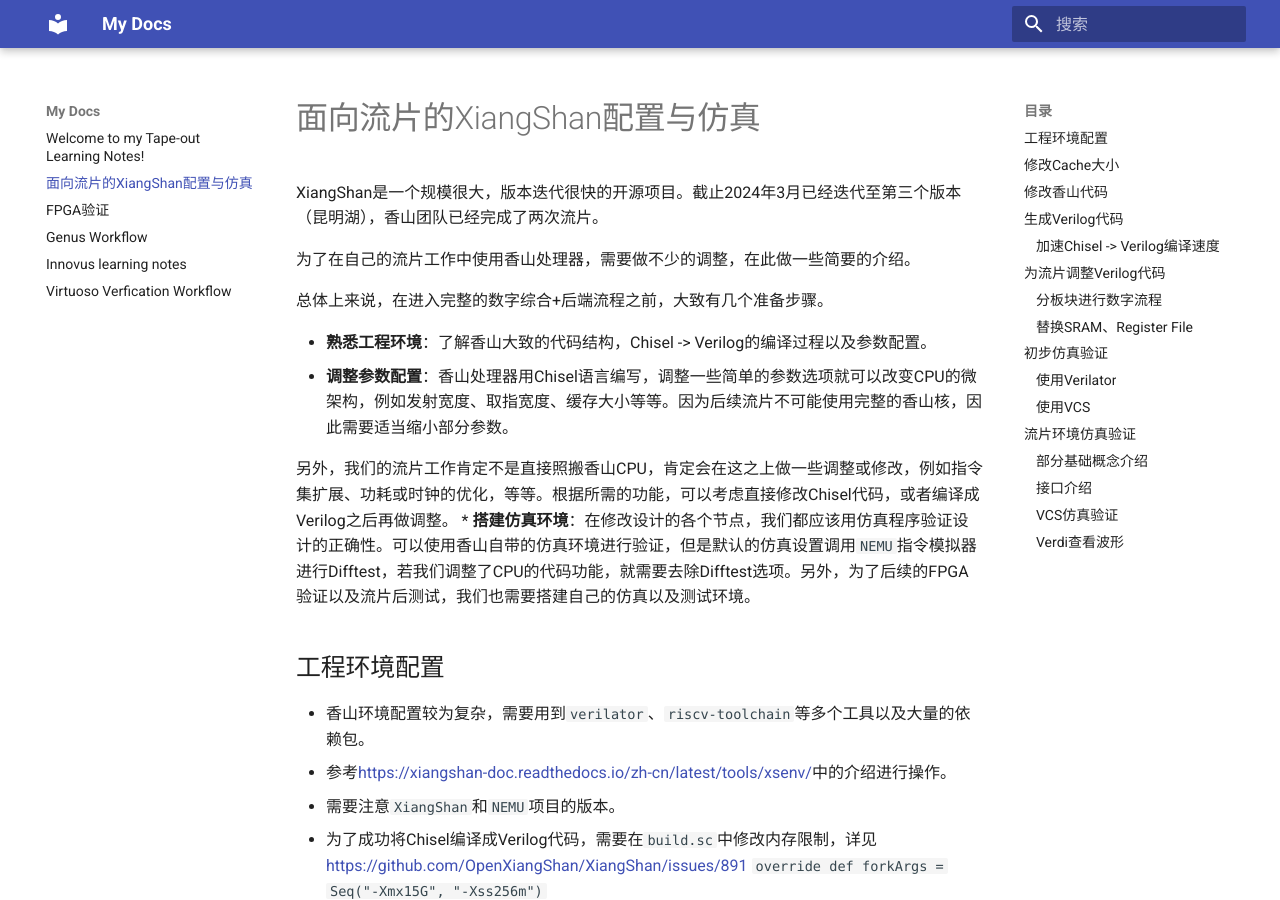
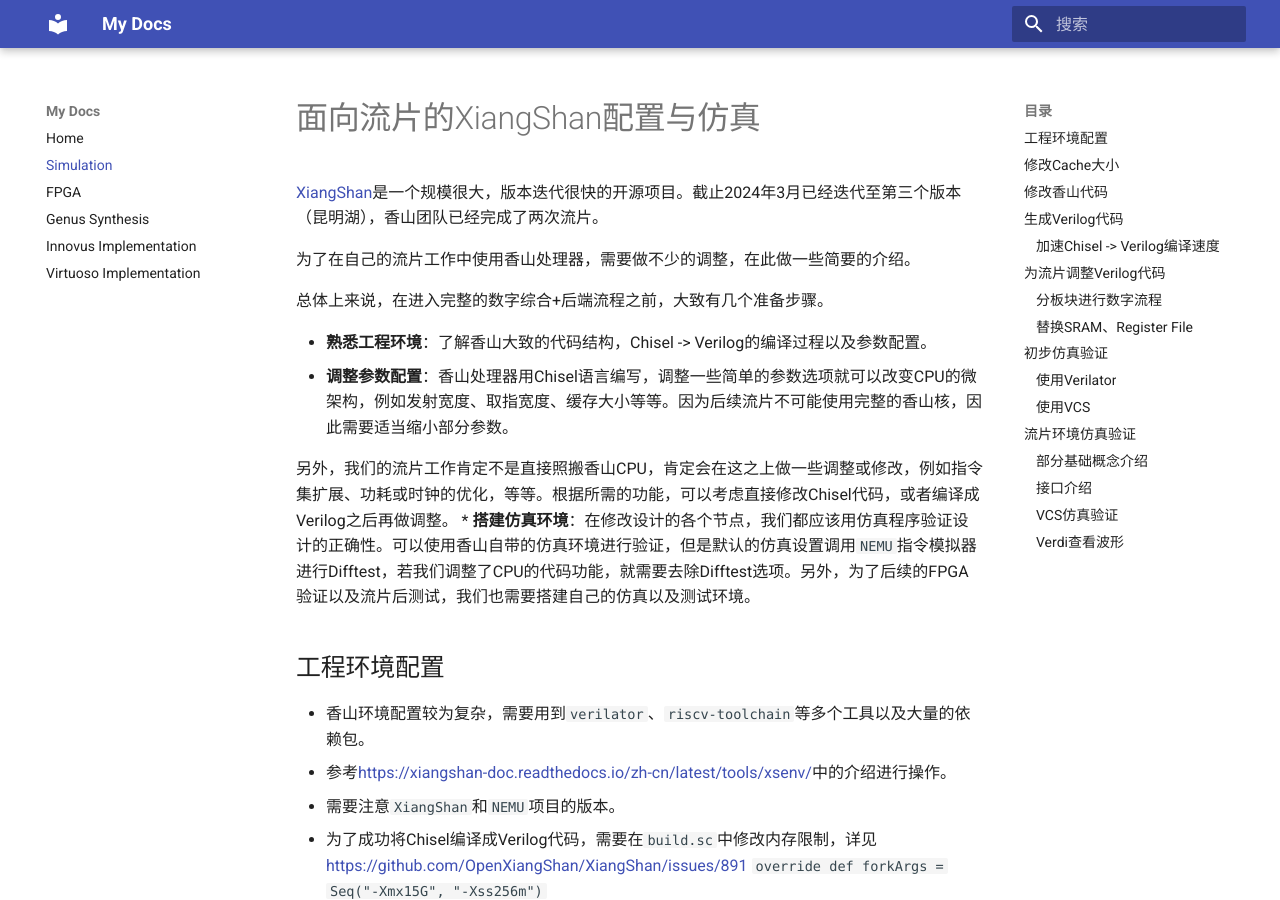
Before and after one commit to Bwoah-Kimi/Tape-out_learning_notes, an MkDocs documentation site: the page built from docs/1_code_modification_and_simulation_workflow.md, in a window 1280 px wide and 900 px high. Built offline with MkDocs 1.6.1 and Material for MkDocs 9.7.7, drawn with Linux system fonts in a browser that asks for light colours; some web fonts are replaced; some of the changed lines change nothing that is shown.

Commit message:
modify mkdocs.yml

```diff
--- a/docs/1_code_modification_and_simulation_workflow.md
+++ b/docs/1_code_modification_and_simulation_workflow.md
@@ -1,6 +1,6 @@
 # 面向流片的XiangShan配置与仿真
 
-XiangShan是一个规模很大，版本迭代很快的开源项目。截止2024年3月已经迭代至第三个版本（昆明湖），香山团队已经完成了两次流片。
+[XiangShan](https://xiangshan-doc.readthedocs.io/zh-cn/latest/)是一个规模很大，版本迭代很快的开源项目。截止2024年3月已经迭代至第三个版本（昆明湖），香山团队已经完成了两次流片。
 
 为了在自己的流片工作中使用香山处理器，需要做不少的调整，在此做一些简要的介绍。
 
--- a/mkdocs.yml
+++ b/mkdocs.yml
@@ -7,3 +7,20 @@
     code: JetBrainsMono
   features:
     - navigation.instant
+
+plugins:
+  - search:
+      lang:
+        - zh
+        - en
+  - mkdocs-minify-plugin
+  - mkdocs-material-extensions
+  - mkdocs-material
+
+nav:
+  - Home: index.md
+  - Simulation: 1_code_modification_and_simulation_workflow.md
+  - FPGA: 2_FPGA_verification_workflow.md
+  - Genus Synthesis: 3_genus_synthesis_workflow.md
+  - Innovus Implementation: 4_innovus_backend_workflow.md
+  - Virtuoso Implementation: 5_virtuoso_verification.md
```
